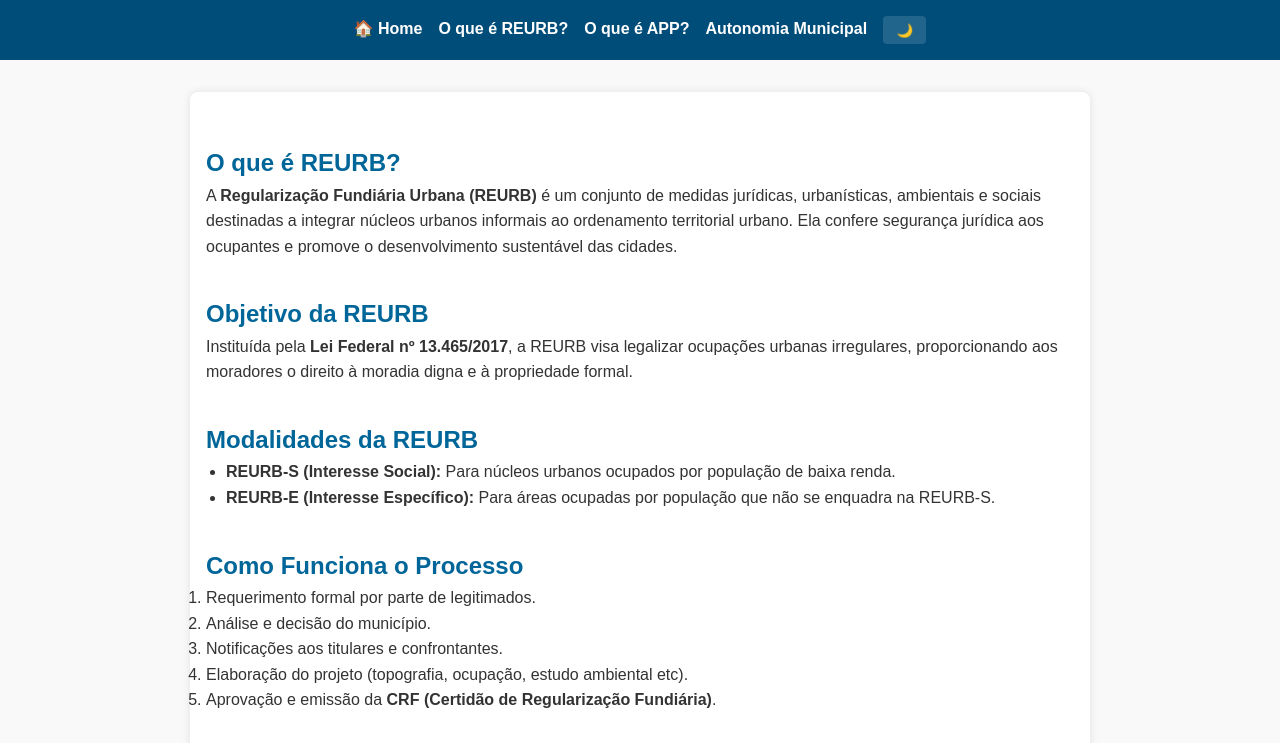
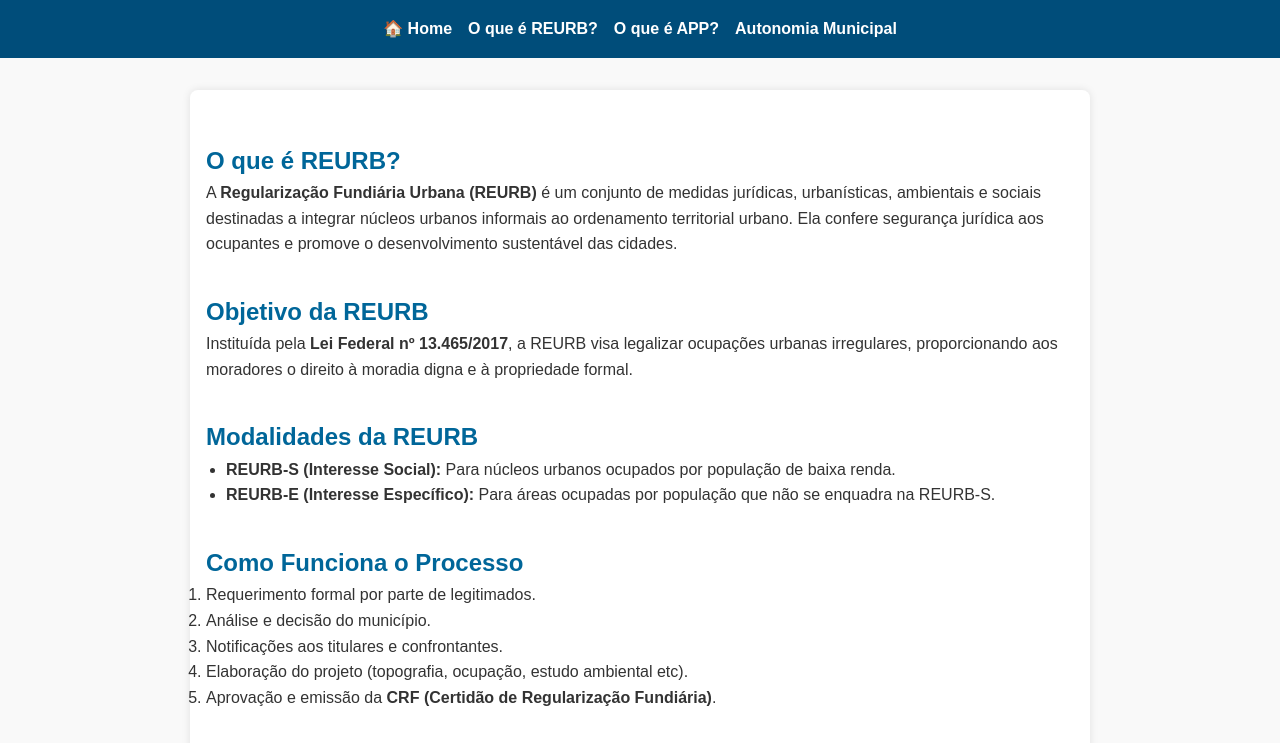
Before and after one commit to w1llace/site_REURB2, a plain HTML site: page P2reurb.html in a window 1280 px wide. Shown: the top 743 px of the page. Drawn offline with Linux system fonts and the light colour scheme.

Commit message:
versao3-5

```diff
--- a/P2reurb.html
+++ b/P2reurb.html
@@ -16,7 +16,7 @@
         <li><a href="P2reurb.html">O que é REURB?</a></li>
         <li><a href="P3app.html">O que é APP?</a></li>
         <li><a href="P4am.html" aria-current="page">Autonomia Municipal</a></li>
-        <li><button class="btn" aria-label="Alternar tema claro/escuro">🌙</button></li>
+        <!--<li><button class="btn" aria-label="Alternar tema claro/escuro">🌙</button></li>-->
       </ul>
     </nav>
   </header>
```
Also changed, not shown: P3app.html (+1 -1 lines), P4am.html (+1 -1 lines), index.html (+1 -1 lines).
